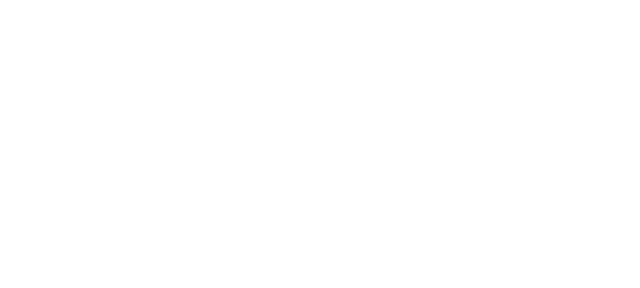
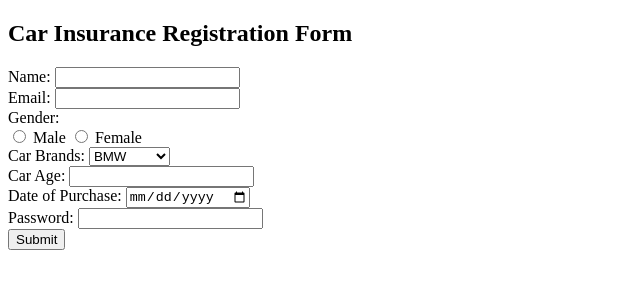
Before and after one commit to acciojob/car-insurance-form-prince-9211, a website: page main.html in a window 1280 px wide. Shown: the whole page, without its empty margins (0-640 px from the left). Drawn offline with Linux system fonts and the light colour scheme.

Commit message:
created a submission

```diff
--- a/main.html
+++ b/main.html
@@ -1,16 +1,60 @@
 <!DOCTYPE html>
-
 <html>
 
 <head>
-	<link rel="stylesheet" href="styles.css">
+    <link rel="stylesheet" href="styles.css">
+    <title>Car Insurance Registration Form</title>
 </head>
 
 <body>
-	<!-- the entire body must be written by student -->
-    <script type="text/javascript" src="./script.js">
-</script>
+    <!-- the entire body must be written by student -->
+    <h2>Car Insurance Registration Form</h2>
+    <form action="#" method="POST">
+        <div>
+            <label for="name">Name:</label>
+            <input type="text" id="name" name="name" required>
+        </div>
 
+        <div>
+            <label for="email">Email:</label>
+            <input type="email" id="email" name="email" required>
+        </div>
+
+        <div>
+            <label>Gender:</label><br>
+            <input type="radio" id="male" name="gender" value="male" required>
+            <label for="male">Male</label>
+            <input type="radio" id="female" name="gender" value="female" required>
+            <label for="female">Female</label>
+        </div>
+
+        <div>
+            <label for="cars">Car Brands:</label>
+            <select id="cars" name="cars">
+                <option value="BMW">BMW</option>
+                <option value="Audi">Audi</option>
+                <option value="Mercedes">Mercedes</option>
+            </select>
+        </div>
+
+        <div>
+            <label for="carage">Car Age:</label>
+            <input type="number" id="carage" name="carage" required>
+        </div>
+
+        <div>
+            <label for="dop">Date of Purchase:</label>
+            <input type="date" id="dop" name="dop" required>
+        </div>
+
+        <div>
+            <label for="password">Password:</label>
+            <input type="password" id="password" name="password" required>
+        </div>
+
+        <button type="submit">Submit</button>
+    </form>
+    <script type="text/javascript" src="./script.js"></script>
 </body>
 
 </html>
```
